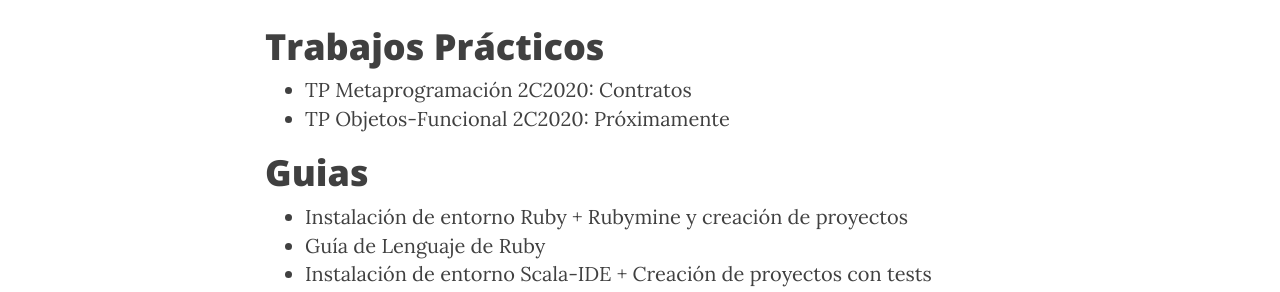
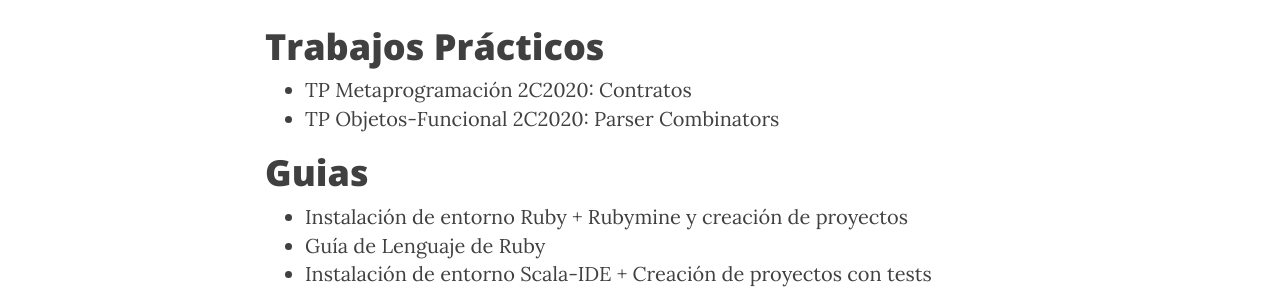
Before and after one commit to tadp-utn-frba/tadp-utn-frba.github.io, a Jekyll site: the page built from material.md, in a window 1280 px wide and 900 px high, scrolled down 1069 px. Shown: the part 154-446 px from the top of the window. Built offline with Jekyll 4.4.1, drawn with Linux system fonts in a browser that asks for light colours; nearby versions of some CDN libraries.

Commit message:
Agregado TP de híbrido funcional-objetos

```diff
--- a/material.md
+++ b/material.md
@@ -30,7 +30,7 @@
 
 # Trabajos Prácticos
 * [TP Metaprogramación 2C2020: Contratos](https://docs.google.com/document/d/12Qs9vp58ANwuz8Dsz8uHspK1Be4rmqA22dB3pZGF2Mg/edit?usp=sharing)
-* [TP Objetos-Funcional 2C2020: Próximamente](#)
+* [TP Objetos-Funcional 2C2020: Parser Combinators](https://docs.google.com/document/d/1CbOMiDfrpcSx8DQKafa3wkczKfWR0FoCcOG2BLeDAXs/edit?usp=sharing)
 
 # Guias
 
```
